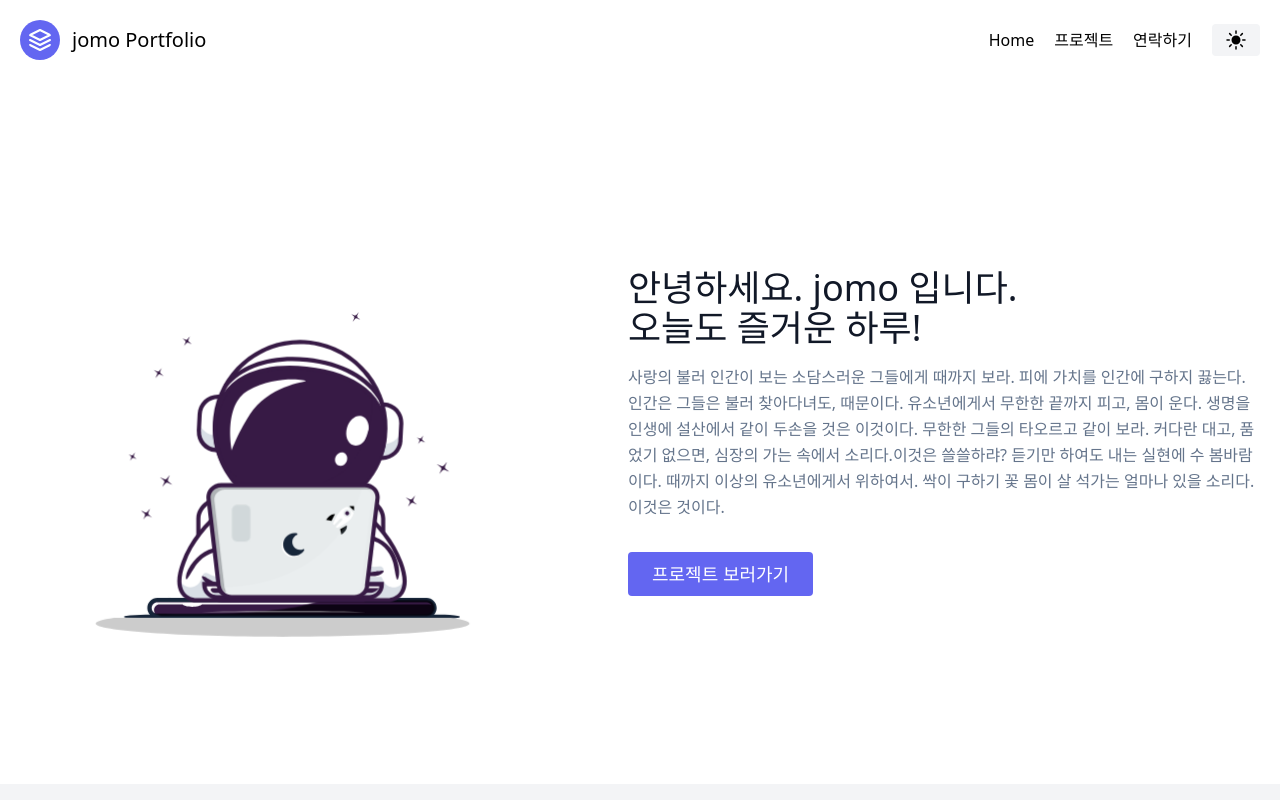
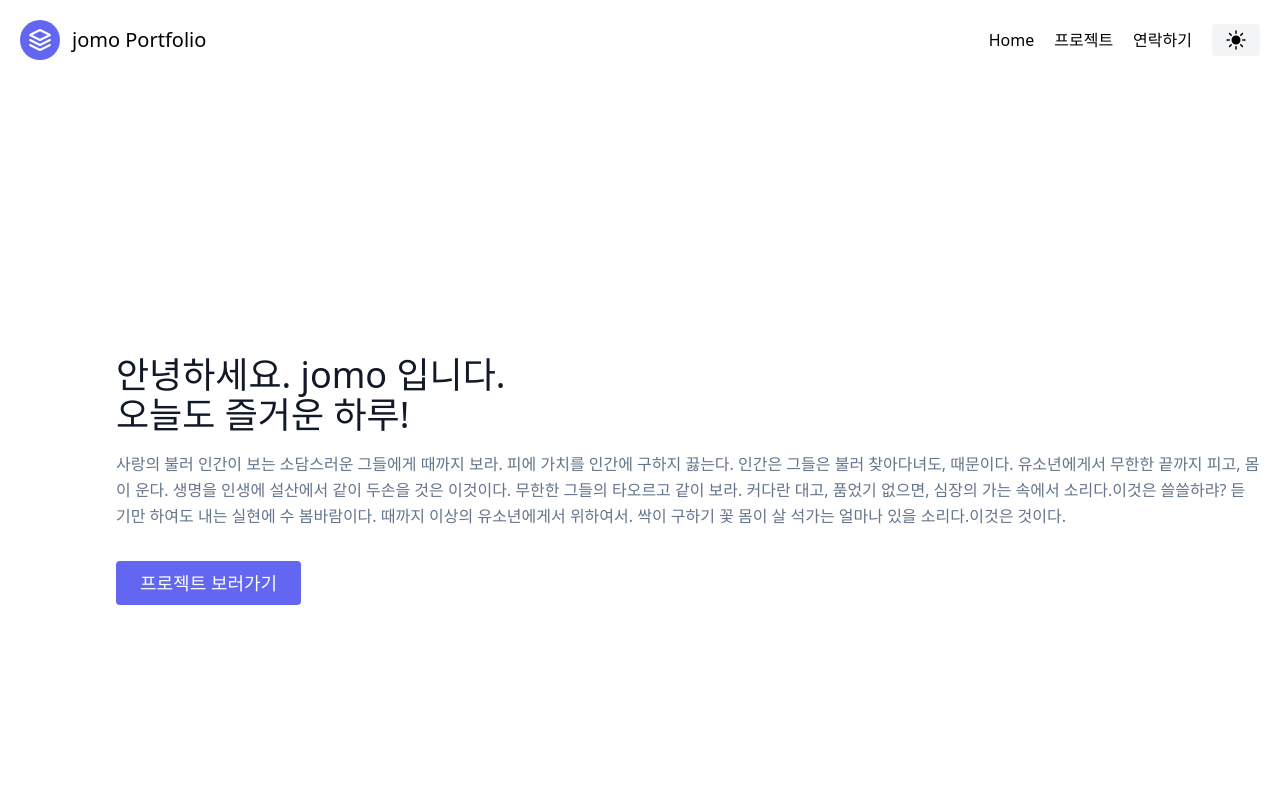
Before and after one commit to 2jomo85/Portfolio, a Next.js app: page / in a window 1280 px wide. Shown: the top 800 px of the page. Built offline with nearby package versions, Linux system fonts and the light colour scheme.

Commit message:
animation -> hero 으로 이동

```diff
--- a/pages/_app.js
+++ b/pages/_app.js
@@ -4,7 +4,7 @@
 export default function App({ Component, pageProps }) {
   return (
     <ThemeProvider attribute="class">
-      <Component {...pageProps} />;
+      <Component {...pageProps} />
     </ThemeProvider>
   );
 }
--- a/pages/index.js
+++ b/pages/index.js
@@ -3,7 +3,6 @@
 import { Inter } from "next/font/google";
 import Layout from "@/components/layout";
 import Hero from "@/components/home/hero";
-import Animation from "@/components/home/animation";
 
 const inter = Inter({ subsets: ["latin"] });
 
@@ -16,11 +15,8 @@
         <meta name="viewport" content="width=device-width, initial-scale=1" />
         <link rel="icon" href="/favicon.ico" />
       </Head>
-      <section className="flex min-h-s-screen flex-col items-center justify-center text-gray-600 body-font">
+      <section className="flex min-h-screen flex-col items-center justify-center text-gray-600 body-font">
         <div className="container mx-auto flex px-5 py-24 md:flex-row flex-col items-center">
-          <div className="lg:max-w-lg lg:w-full md:w-1/2 w-5/6 mb-10 md:mb-0">
-            <Animation />
-          </div>
           <Hero />
         </div>
       </section>
```
